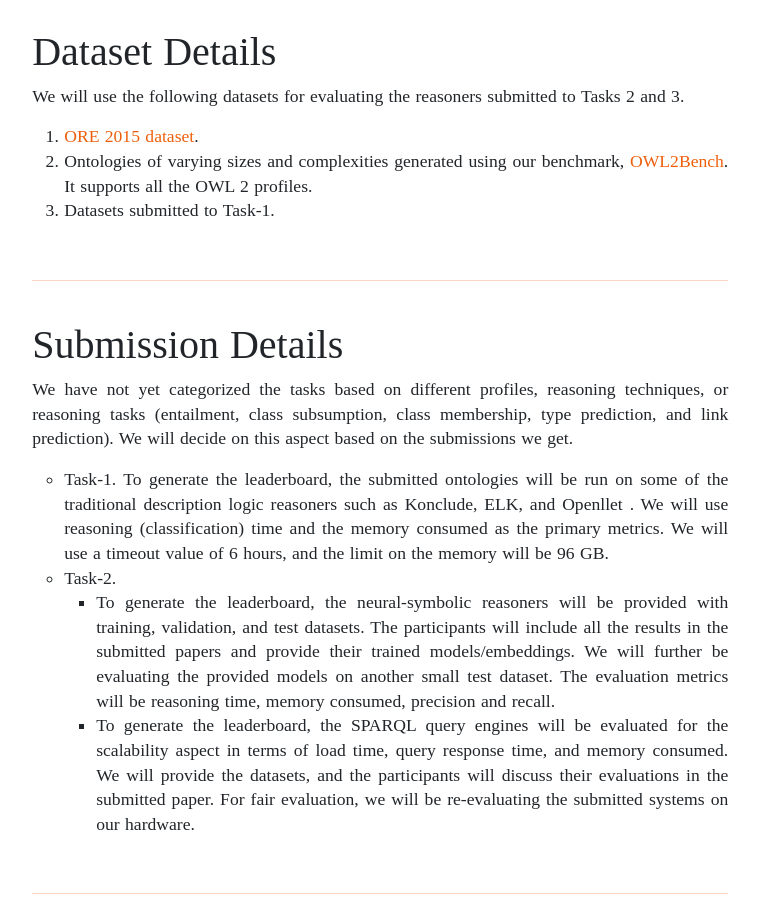
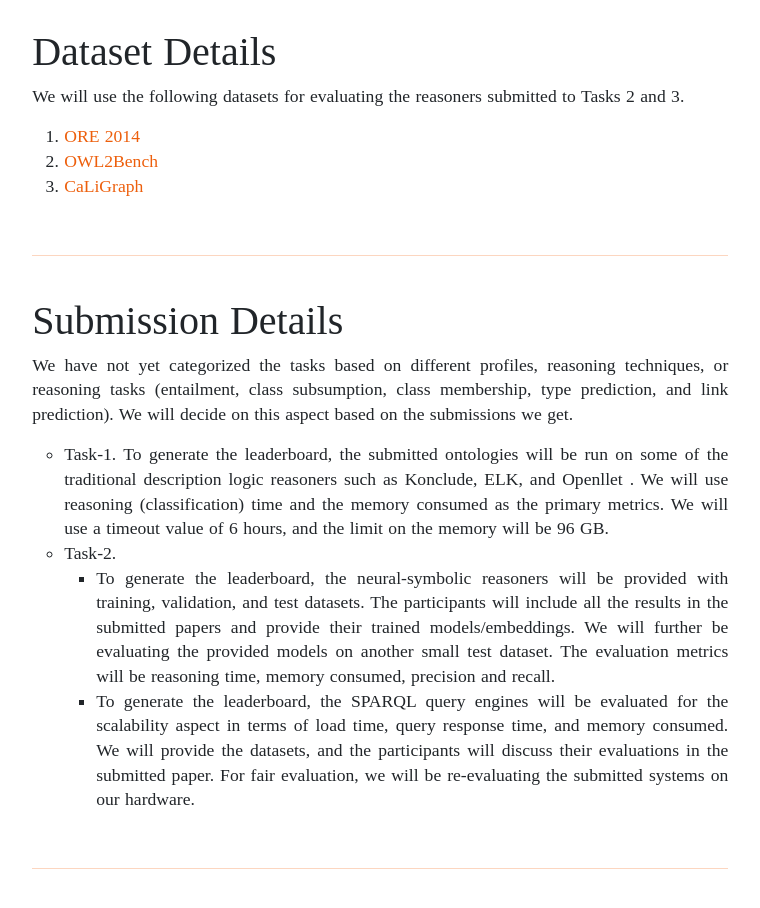
Before and after one commit to semrec/semrec.github.io, a plain HTML site: page index.html in a window 1280 px wide. Shown: the part 1500-2408 px from the top of the page, without its empty margins (71-831 px from the left). Drawn offline with nearby package versions, Linux system fonts and the light colour scheme.

Commit message:
Update index.html

```diff
--- a/index.html
+++ b/index.html
@@ -96,11 +96,9 @@ datasets.     </li> </li>
 <p> We will use the following datasets for evaluating the reasoners submitted to
 Tasks 2 and 3.
 <ol>
-<li><a class="links" href="https://doi.org/10.5281/zenodo.18578" target="_blank" rel="noreferrer">ORE 2015 dataset</a>.</li>
-<li>Ontologies of varying sizes and complexities generated using our
-benchmark, <a class="links" href="https://github.com/kracr/owl2bench" target="_blank" rel="noreferrer">OWL2Bench</a>. It supports
-all the OWL 2 profiles.</li>
-<li>Datasets submitted to Task-1.</li>
+<li><a class="links" href="https://zenodo.org/record/10791#.YqQpf3ZBzrc" target="_blank" rel="noreferrer">ORE 2014</a></li>
+<li><a class="links" href="https://github.com/kracr/owl2bench" target="_blank" rel="noreferrer">OWL2Bench</a></li>
+<li><a class="links" href="http://caligraph.org/" target="_blank" rel="noreferrer">CaLiGraph</a></li>
 </ol>
 </p>
 <br>
```
